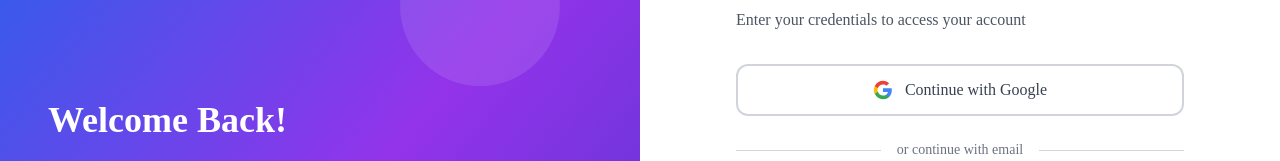
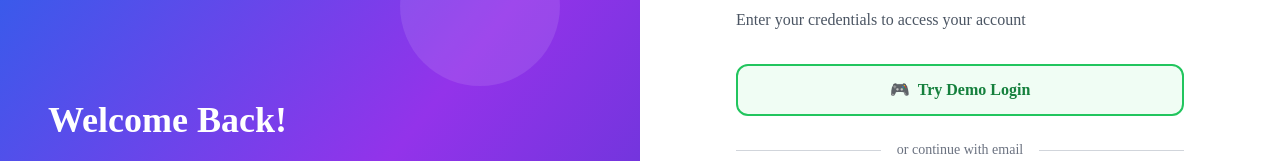
Before and after one commit to mayish07/artisans-corner, a React (Vite) app in the folder client/: page /login in a window 1280 px wide. Shown: the part 234-395 px from the top of the page. Built offline with nearby package versions, Linux system fonts and the light colour scheme; no server answers.

Commit message:
feat: add demo login button

```diff
--- a/client/src/pages/LoginPage.jsx
+++ b/client/src/pages/LoginPage.jsx
@@ -26,6 +26,20 @@ export default function LoginPage() {
   const handleGoogleLogin = () => {
     // Google OAuth would go here
     alert('Google Sign-In coming soon!');
+  };
+
+  const handleDemoLogin = () => {
+    localStorage.setItem('accessToken', 'demo-token-12345');
+    localStorage.setItem('refreshToken', 'demo-refresh-12345');
+    localStorage.setItem('user', JSON.stringify({
+      _id: 'demo-user-id',
+      name: 'Demo User',
+      email: 'demo@artisans.com',
+      role: 'buyer',
+      avatar: null,
+      createdAt: new Date().toISOString()
+    }));
+    window.location.href = '/dashboard/seller';
   };
 
   return (
@@ -86,16 +100,11 @@ export default function LoginPage() {
 
           {/* Google Button */}
           <button
-            onClick={handleGoogleLogin}
-            className="w-full flex items-center justify-center gap-3 py-3 px-4 border-2 border-gray-300 dark:border-gray-600 rounded-xl hover:bg-gray-50 dark:hover:bg-stone-800 transition-colors mb-6"
+            onClick={handleDemoLogin}
+            className="w-full flex items-center justify-center gap-2 py-3 px-4 border-2 border-green-500 bg-green-50 dark:bg-green-900/20 text-green-700 dark:text-green-400 font-semibold rounded-xl hover:bg-green-100 dark:hover:bg-green-900/40 transition-colors mb-6"
           >
-            <svg className="w-5 h-5" viewBox="0 0 24 24">
-              <path fill="#4285F4" d="M22.56 12.25c0-.78-.07-1.53-.2-2.25H12v4.26h5.92c-.26 1.37-1.04 2.53-2.21 3.31v2.77h3.57c2.08-1.92 3.28-4.74 3.28-8.09z"/>
-              <path fill="#34A853" d="M12 23c2.97 0 5.46-.98 7.28-2.66l-3.57-2.77c-.98.66-2.23 1.06-3.71 1.06-2.86 0-5.29-1.93-6.16-4.53H2.18v2.84C3.99 20.53 7.7 23 12 23z"/>
-              <path fill="#FBBC05" d="M5.84 14.09c-.22-.66-.35-1.36-.35-2.09s.13-1.43.35-2.09V7.07H2.18C1.43 8.55 1 10.22 1 12s.43 3.45 1.18 4.93l2.85-2.22.81-.62z"/>
-              <path fill="#EA4335" d="M12 5.38c1.62 0 3.06.56 4.21 1.64l3.15-3.15C17.45 2.09 14.97 1 12 1 7.7 1 3.99 3.47 2.18 7.07l3.66 2.84c.87-2.6 3.3-4.53 6.16-4.53z"/>
-            </svg>
-            <span className="font-medium text-gray-700 dark:text-gray-300">Continue with Google</span>
+            <span>🎮</span>
+            Try Demo Login
           </button>
 
           <div className="relative mb-6">
```
